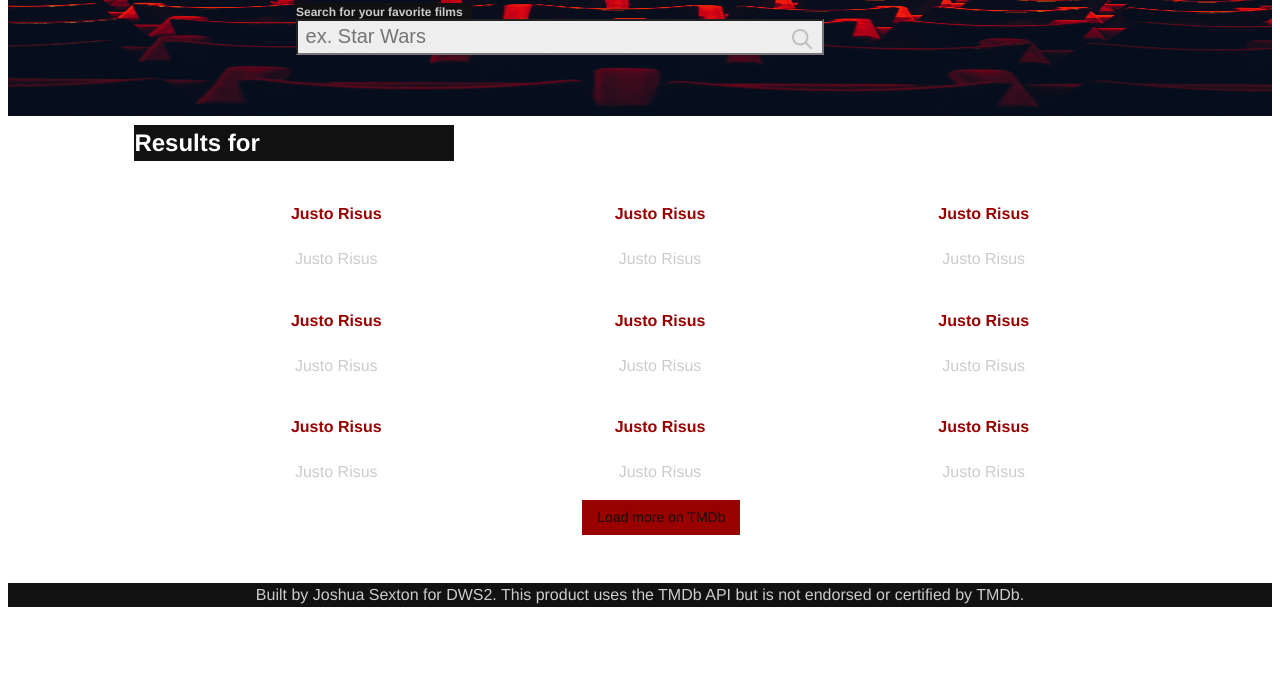
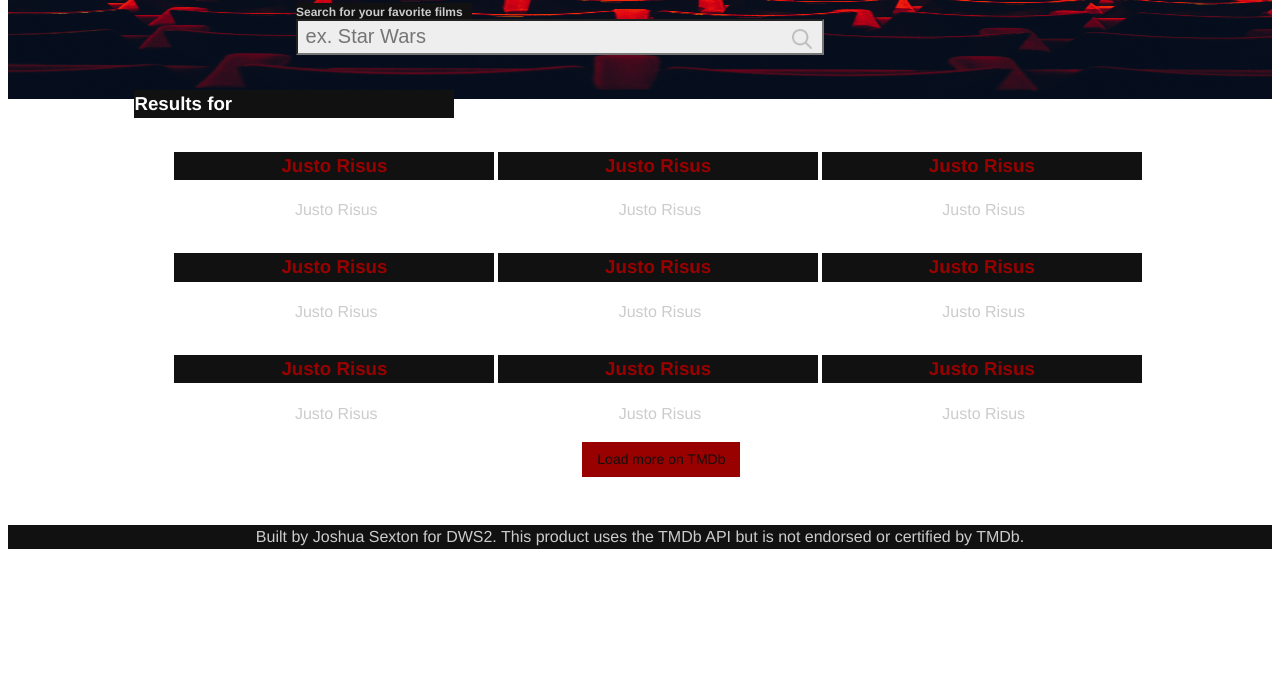
Before and after one commit to joshuasextondws2/sexton-joshua-dws2, a website: page index.html in a window 1280 px wide. Shown: the part 102-800 px from the top of the page. Drawn offline with Linux system fonts and the light colour scheme.

Commit message:
updated html

```diff
--- a/index.html
+++ b/index.html
@@ -27,7 +27,7 @@
 
 		<!-- Search -->
 		<section id="search">
-			<h3>Search for your favorite films</h3>
+			<h2>Search for your favorite films</h2>
 			<form>
 				<input type="text" id="search" placeholder=" ex. Star Wars">
 			</form>
@@ -35,42 +35,42 @@
 
 		<!-- Results -->
 		<section id="results">
-			<h2>Results for</h2>
+			<h3>Results for</h3>
 			<ul>
 				<li>
-					<h4>Justo Risus</h4>
+					<h3>Justo Risus</h3>
 					<p>Justo Risus</p>
 				</li>
 				<li>
-					<h4>Justo Risus</h4>
+					<h3>Justo Risus</h3>
 					<p>Justo Risus</p>
 				</li>
 				<li>
-					<h4>Justo Risus</h4>
+					<h3>Justo Risus</h3>
 					<p>Justo Risus</p>
 				</li>
 				<li>
-					<h4>Justo Risus</h4>
+					<h3>Justo Risus</h3>
 					<p>Justo Risus</p>
 				</li>
 				<li>
-					<h4>Justo Risus</h4>
+					<h3>Justo Risus</h3>
 					<p>Justo Risus</p>
 				</li>
 				<li>
-					<h4>Justo Risus</h4>
+					<h3>Justo Risus</h3>
 					<p>Justo Risus</p>
 				</li>
 				<li>
-					<h4>Justo Risus</h4>
+					<h3>Justo Risus</h3>
 					<p>Justo Risus</p>
 				</li>
 				<li>
-					<h4>Justo Risus</h4>
+					<h3>Justo Risus</h3>
 					<p>Justo Risus</p>
 				</li>
 				<li>
-					<h4>Justo Risus</h4>
+					<h3>Justo Risus</h3>
 					<p>Justo Risus</p>
 				</li>
 			</ul>
--- a/scss/base/_base.scss
+++ b/scss/base/_base.scss
@@ -27,18 +27,18 @@ search{
 	@extend header;
 }
 
-h4{
+li h3{
 	color: $secondary-color;
 }
 
-h2{
+h3{
 	background-color: $primary-color;
 	color: $neutral-color;
 	width: 20rem;
-	margin-top: 50px;
+	margin-top: 14px;
 }
 
-h3{
+h2{
 	background-color: $primary-color;
 	width: 11rem;
 	margin-bottom: 0rem;
@@ -100,3 +100,14 @@ results::after{
 	margin-bottom: 2rem;
 	margin-top: 2rem;
 }
+header{
+	@extend %center-element;
+}
+
+search{
+	@extend header;
+}
+
+#results{
+	@extend header;
+}
```
Also changed, not shown: css/main.css.
